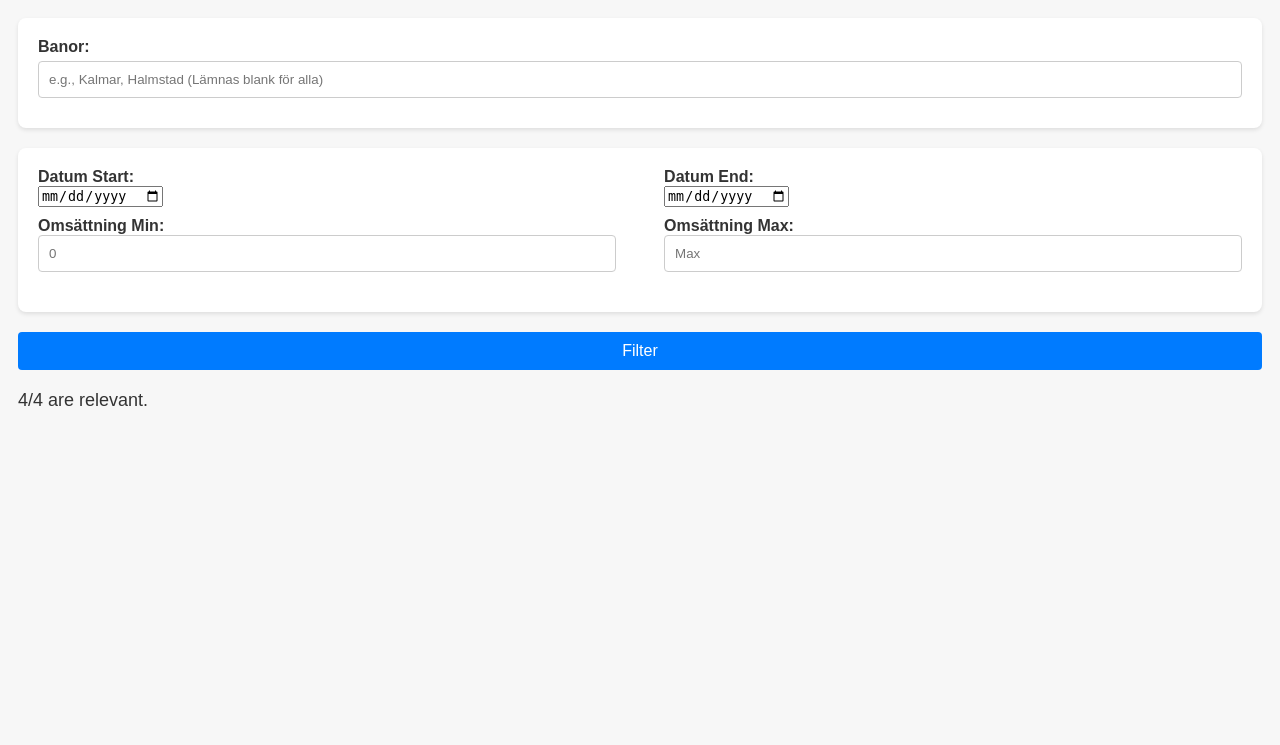
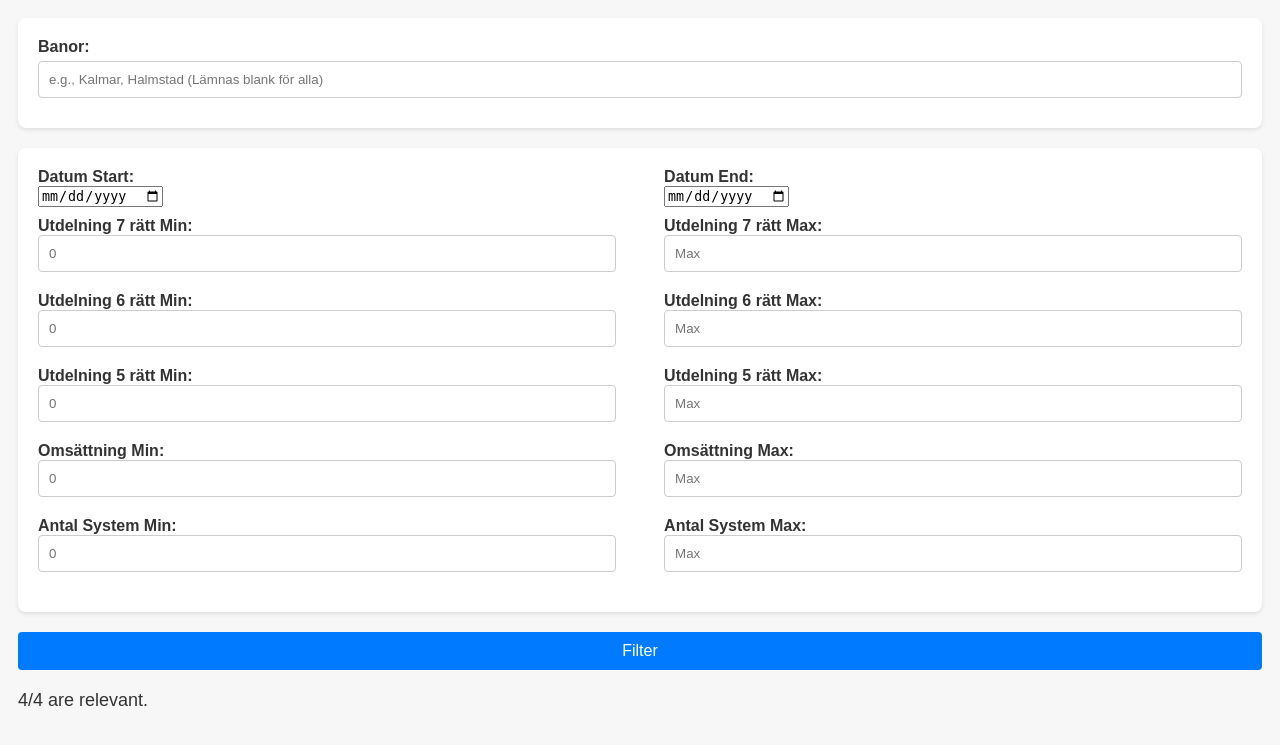
Before and after one commit to cniclas/v75_stats, a Flask app: page / in a window 1280 px wide. Shown: the top 745 px of the page. Run offline with Flask 3, Linux system fonts and the light colour scheme.

Commit message:
Add entries for scalar fields

```diff
--- a/app.py
+++ b/app.py
@@ -41,7 +41,7 @@ def home():
         filter_args['Datum'] = [datum_start, datum_end]
 
         # Handle scalar field inputs
-        scalar_fields = ['Omsattning', '7ratt']  # Add more scalar fields as needed
+        scalar_fields = ['7ratt', '6ratt', '5ratt', 'Omsattning', 'AntalSystem']  # Add more scalar fields as needed
         for field in scalar_fields:
             start = request.form.get(f'{field}_min', None)
             end = request.form.get(f'{field}_max', None)
--- a/templates/index.html
+++ b/templates/index.html
@@ -27,6 +27,36 @@
         </div>
         <div class="input-pair">
           <div class="input-group">
+            <label for="7ratt_min">Utdelning 7 rätt Min:</label>
+            <input type="number" id="7ratt_min" name="7ratt_min" step="any" placeholder="0" value="{{ request.form.get('7ratt_min', '') }}" />
+          </div>
+          <div class="input-group">
+            <label for="7ratt_max">Utdelning 7 rätt Max:</label>
+            <input type="number" id="7ratt_max" name="7ratt_max" step="any" placeholder="Max" value="{{ request.form.get('7ratt_max', '') }}" />
+          </div>
+        </div>
+        <div class="input-pair">
+          <div class="input-group">
+            <label for="6ratt_min">Utdelning 6 rätt Min:</label>
+            <input type="number" id="6ratt_min" name="6ratt_min" step="any" placeholder="0" value="{{ request.form.get('6ratt_min', '') }}" />
+          </div>
+          <div class="input-group">
+            <label for="6ratt_max">Utdelning 6 rätt Max:</label>
+            <input type="number" id="6ratt_max" name="6ratt_max" step="any" placeholder="Max" value="{{ request.form.get('6ratt_max', '') }}" />
+          </div>
+        </div>
+        <div class="input-pair">
+          <div class="input-group">
+            <label for="5ratt_min">Utdelning 5 rätt Min:</label>
+            <input type="number" id="5ratt_min" name="5ratt_min" step="any" placeholder="0" value="{{ request.form.get('5ratt_min', '') }}" />
+          </div>
+          <div class="input-group">
+            <label for="5ratt_max">Utdelning 5 rätt Max:</label>
+            <input type="number" id="5ratt_max" name="5ratt_max" step="any" placeholder="Max" value="{{ request.form.get('5ratt_max', '') }}" />
+          </div>
+        </div>
+        <div class="input-pair">
+          <div class="input-group">
             <label for="Omsattning_min">Omsättning Min:</label>
             <input type="number" id="Omsattning_min" name="Omsattning_min" step="any" placeholder="0" value="{{ request.form.get('Omsattning_min', '') }}" />
           </div>
@@ -35,7 +65,17 @@
             <input type="number" id="Omsattning_max" name="Omsattning_max" step="any" placeholder="Max" value="{{ request.form.get('Omsattning_max', '') }}" />
           </div>
         </div>
-        <!-- Repeat the above pattern for other scalar fields -->
+
+        <div class="input-pair">
+          <div class="input-group">
+            <label for="AntalSystem_min">Antal System Min:</label>
+            <input type="number" id="AntalSystem_min" name="AntalSystem_min" step="any" placeholder="0" value="{{ request.form.get('AntalSystem_min', '') }}" />
+          </div>
+          <div class="input-group">
+            <label for="AntalSystem_max">Antal System Max:</label>
+            <input type="number" id="AntalSystem_max" name="AntalSystem_max" step="any" placeholder="Max" value="{{ request.form.get('AntalSystem_max', '') }}" />
+          </div>
+        </div>
       </div>
 
       <button type="submit" class="button">Filter</button>
```
